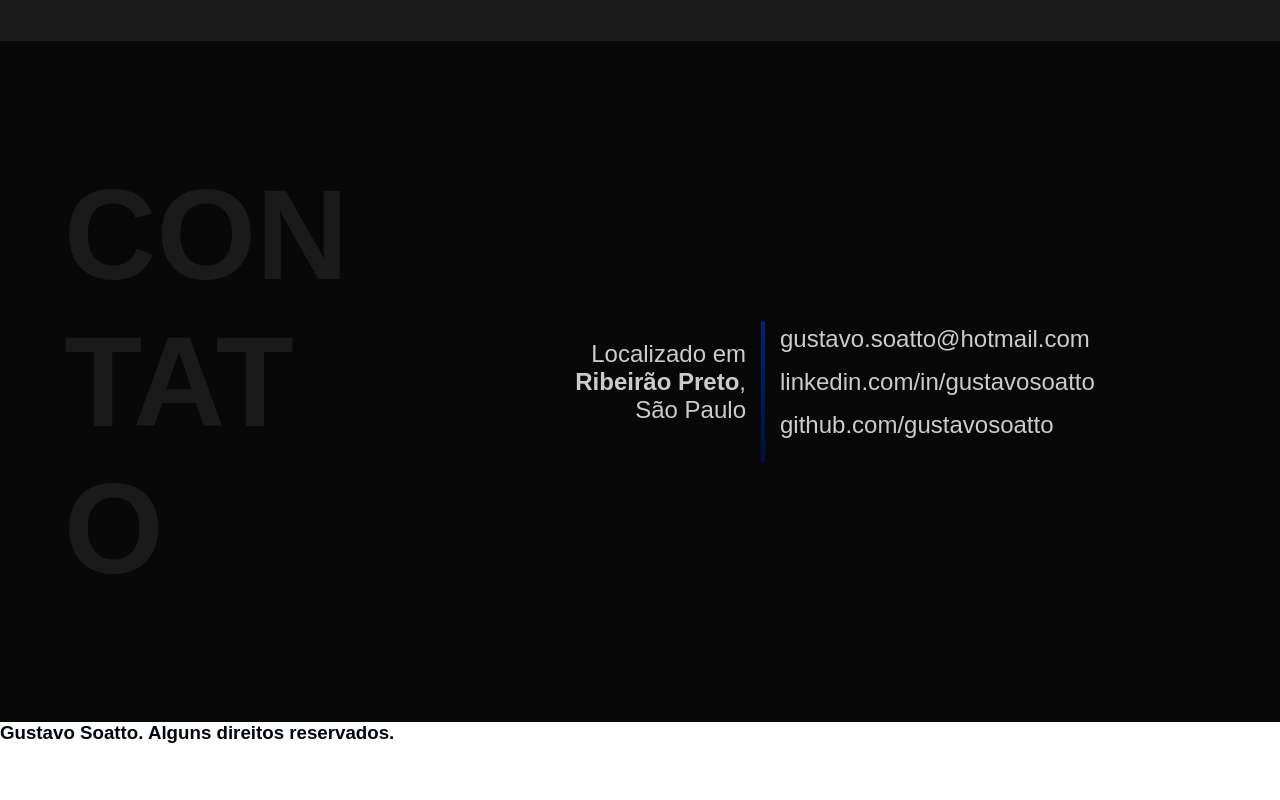
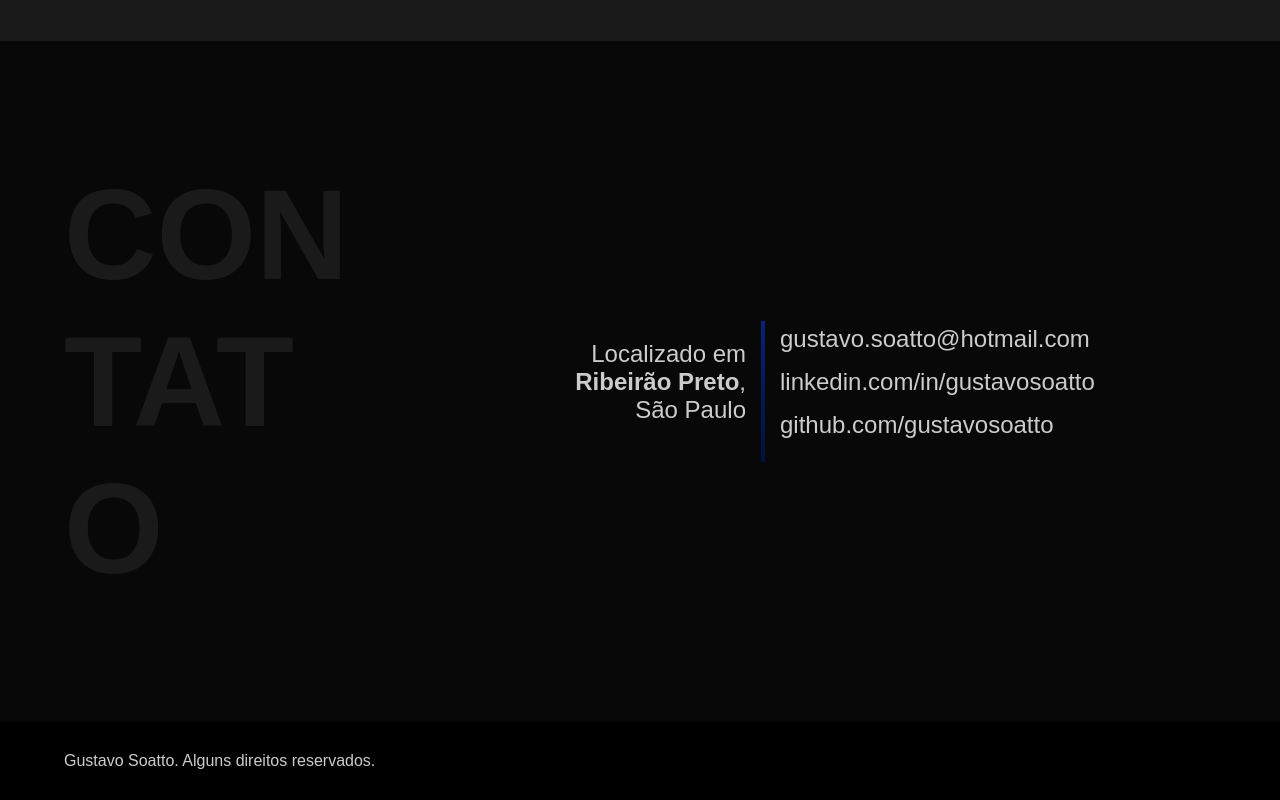
Before and after one commit to gustavosoatto/Projeto-Pessoal, a plain HTML site: page index.html in a window 1280 px wide. Shown: the part 2059-2859 px from the top of the page. Before the commit the page ends 2803 px from the top, so only its background shows below. Drawn offline with Linux system fonts and the light colour scheme.

Commit message:
feat: footer

```diff
--- /dev/null
+++ b/css/footer.css
@@ -0,0 +1,15 @@
+footer {
+  background-color: #000000;
+  padding: 1.875rem 4rem;
+}
+footer h3 {
+  color: #cccccc;
+  font-size: 1rem;
+  font-weight: normal;
+}
+
+@media (max-width: 700px) {
+  footer h3 {
+    font-size: 0.875rem;
+  }
+}
--- a/css/style.css
+++ b/css/style.css
@@ -5,6 +5,7 @@
 @import "./experience.css";
 @import "./education.css";
 @import "./contact.css";
+@import "./footer.css";
 
 /**/
 
```
